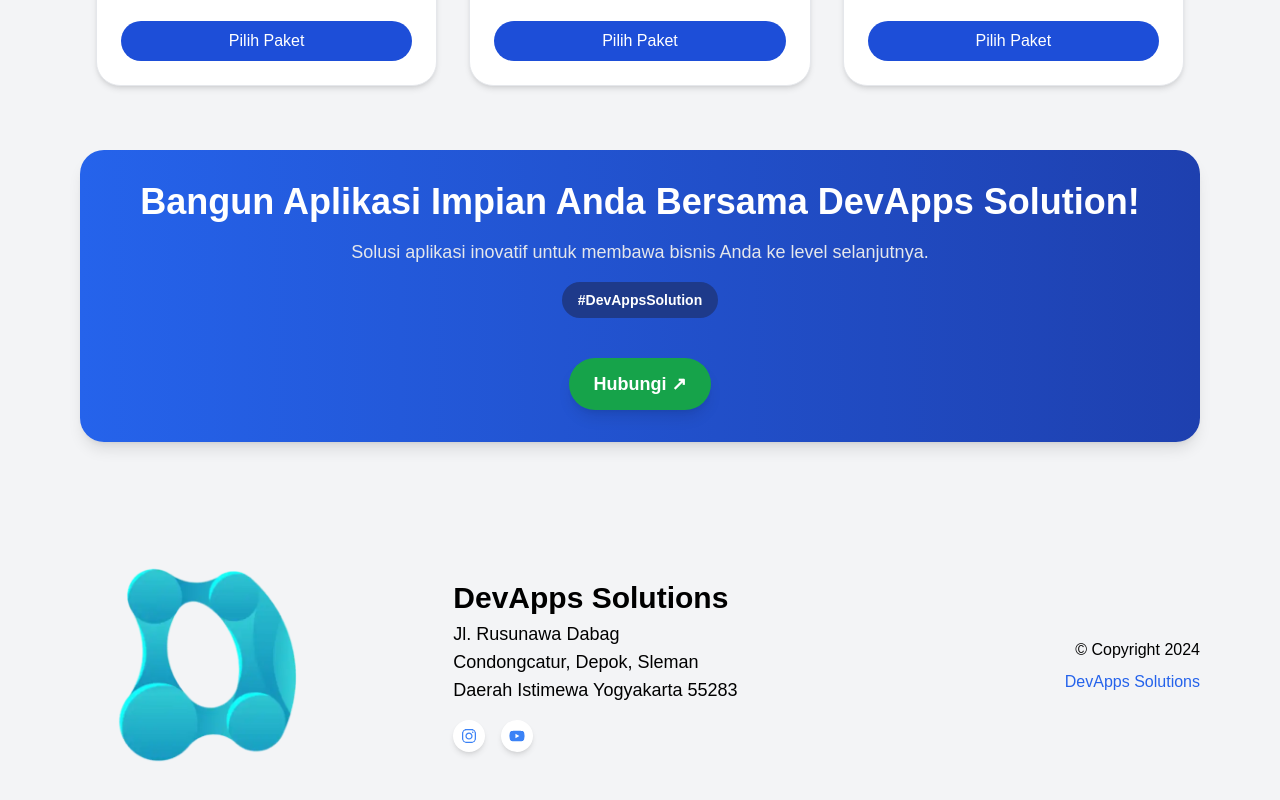
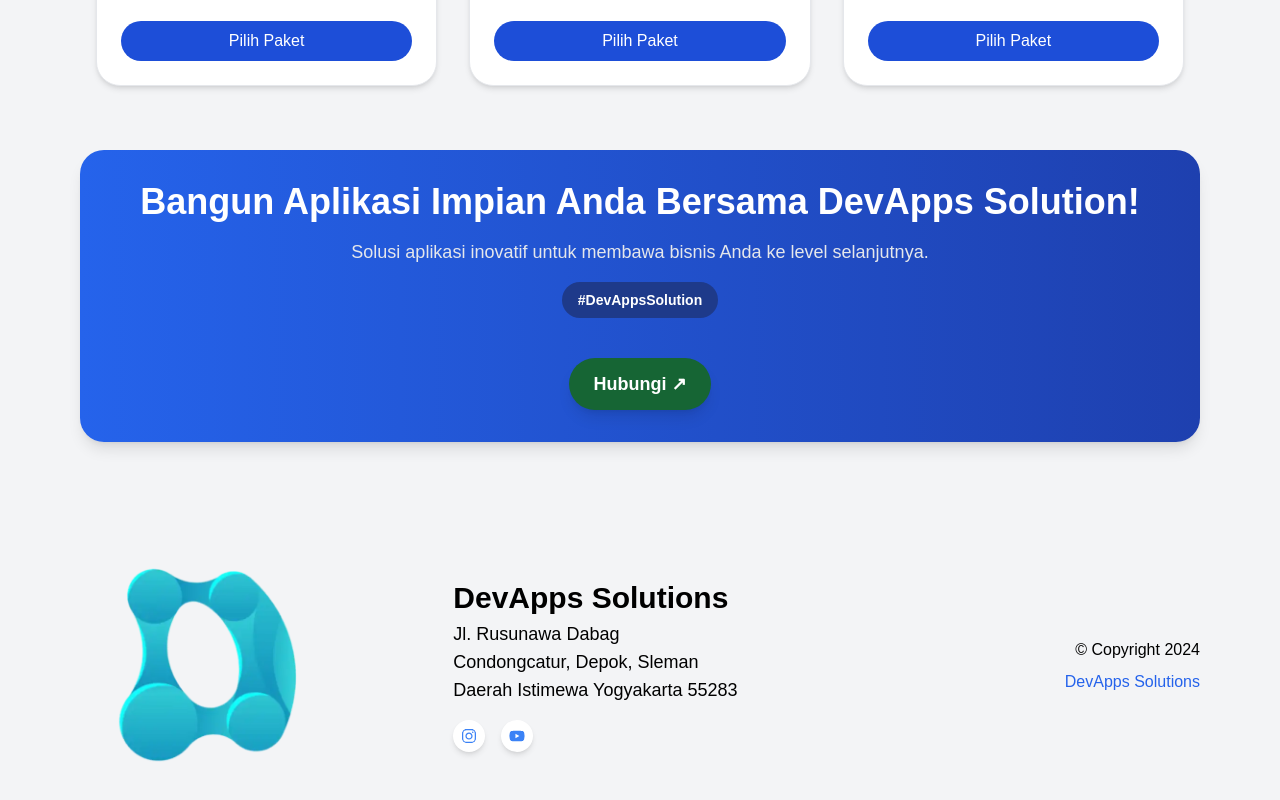
Before and after one commit to rufflekies/devapps_solutions, a React (Vite) app: page / in a window 1280 px wide. Shown: the part 2460-3260 px from the top of the page. Built offline with nearby package versions, Linux system fonts and the light colour scheme.

Commit message:
aksesibilitas

```diff
--- a/src/components/Contact.jsx
+++ b/src/components/Contact.jsx
@@ -22,7 +22,7 @@ const Contact = () => {
         <div>
           <a
             href="mailto:info@devappssolution.com"
-            className="transition-transform transform hover:scale-105 inline-block px-6 py-3 text-lg font-semibold text-white bg-green-600 rounded-full shadow-lg hover:bg-green-700 font-montserrat"
+            className="transition-transform transform hover:scale-105 inline-block px-6 py-3 text-lg font-semibold text-white bg-green-800 rounded-full shadow-lg hover:bg-green-900 font-montserrat"
           >
             Hubungi ↗
           </a>
--- a/src/components/Footer.jsx
+++ b/src/components/Footer.jsx
@@ -37,6 +37,7 @@ const Footer = () => {
               target="_blank"
               rel="noopener noreferrer"
               className="text-blue-500"
+              aria-label="Instagram DevApps Solutions"
             >
               <FaInstagram className="h-8 w-8 bg-white rounded-full p-2 shadow-md hover:bg-blue-50" />
             </a>
@@ -45,6 +46,7 @@ const Footer = () => {
               target="_blank"
               rel="noopener noreferrer"
               className="text-blue-500"
+              aria-label="YouTube DevApps Solutions"
             >
               <FaYoutube className="h-8 w-8 bg-white rounded-full p-2 shadow-md hover:bg-blue-50" />
             </a>
@@ -55,10 +57,11 @@ const Footer = () => {
         <div className="w-full md:w-1/3 flex flex-col items-center md:items-end mt-8 md:mt-0 text-center md:text-right">
           <p className="font-montserrat">© Copyright 2024</p>
           <a
-            href=""
+            href="#"
             target="_blank"
             rel="noopener noreferrer"
             className="text-blue-600 mt-2 font-montserrat"
+            aria-label="DevApps Solutions Homepage"
           >
             DevApps Solutions
           </a>
```
